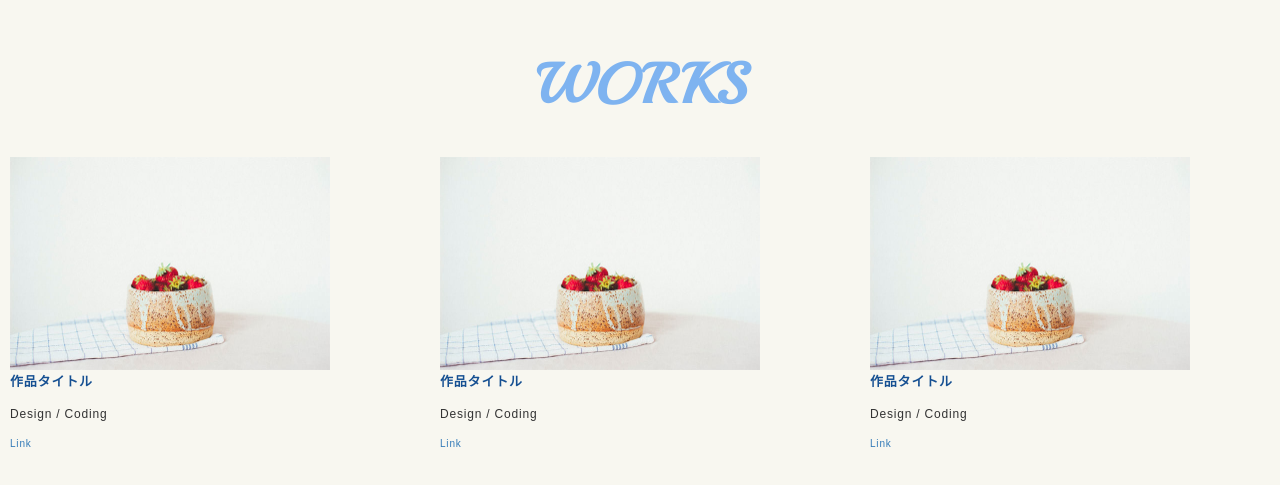
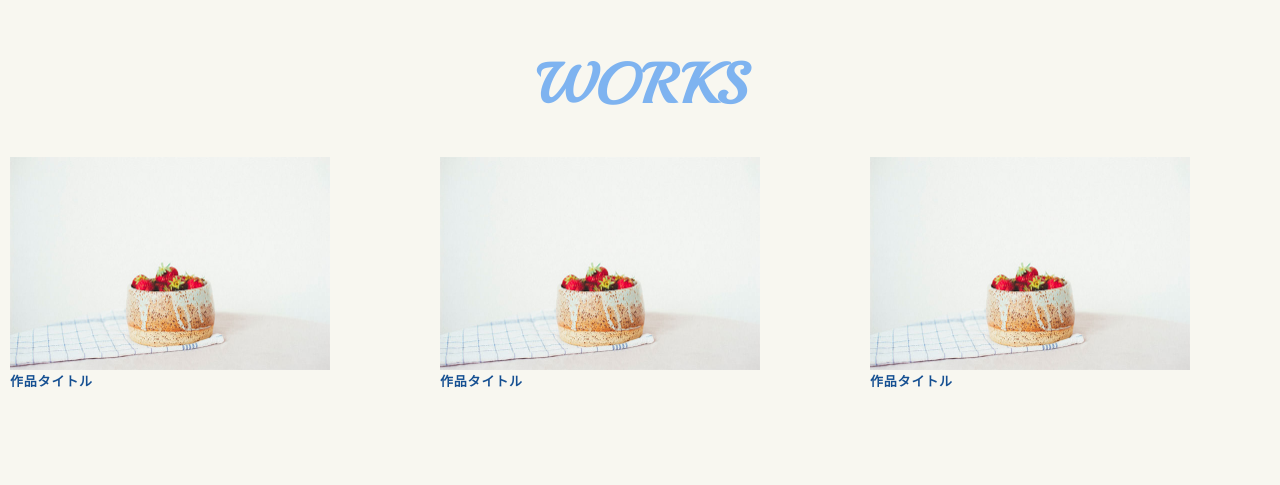
Before and after one commit to miny75/clubhouse75.github.io, a plain HTML site: page index.html in a window 1280 px wide. Shown: the part 1124-1609 px from the top of the page. Drawn offline with nearby package versions, Linux system fonts and the light colour scheme; a web font is replaced by a local one.

Commit message:
Add files via upload

```diff
--- a/index.html
+++ b/index.html
@@ -89,8 +89,8 @@
                         </a>
                         <figcaption class="card-caption">
                             <p class="card-caption-title">作品タイトル</p>
-                            <p class="card-caption-info">Design / Coding</p>
-                            <p class="card-caption-url"><a class="url-link" href="＃" target="_blank">Link</a></p>
+                            <!--<p class="card-caption-info">Design / Coding</p>
+                            <p class="card-caption-url"><a class="url-link" href="＃" target="_blank">Link</a></p>-->
                         </figcaption>
                     </div>
                     </figure>
@@ -101,8 +101,8 @@
                         </a>
                         <figcaption class="card-caption">
                             <p class="card-caption-title">作品タイトル</p>
-                            <p class="card-caption-info">Design / Coding</p>
-                            <p class="card-caption-url"><a class="url-link" href="＃" target="_blank">Link</a></p>
+                            <!--<p class="card-caption-info">Design / Coding</p>
+                            <p class="card-caption-url"><a class="url-link" href="＃" target="_blank">Link</a></p>-->
                         </figcaption>
                         </div>
                     </figure>
@@ -113,8 +113,8 @@
                         </a>
                         <figcaption class="card-caption">
                             <p class="card-caption-title">作品タイトル</p>
-                            <p class="card-caption-info">Design / Coding</p>
-                            <p class="card-caption-url"><a class="url-link" href="＃" target="_blank">Link</a></p>
+                            <!--<p class="card-caption-info">Design / Coding</p>
+                            <p class="card-caption-url"><a class="url-link" href="＃" target="_blank">Link</a></p>-->
                         </figcaption>
                         </div>
                     </figure>
```
